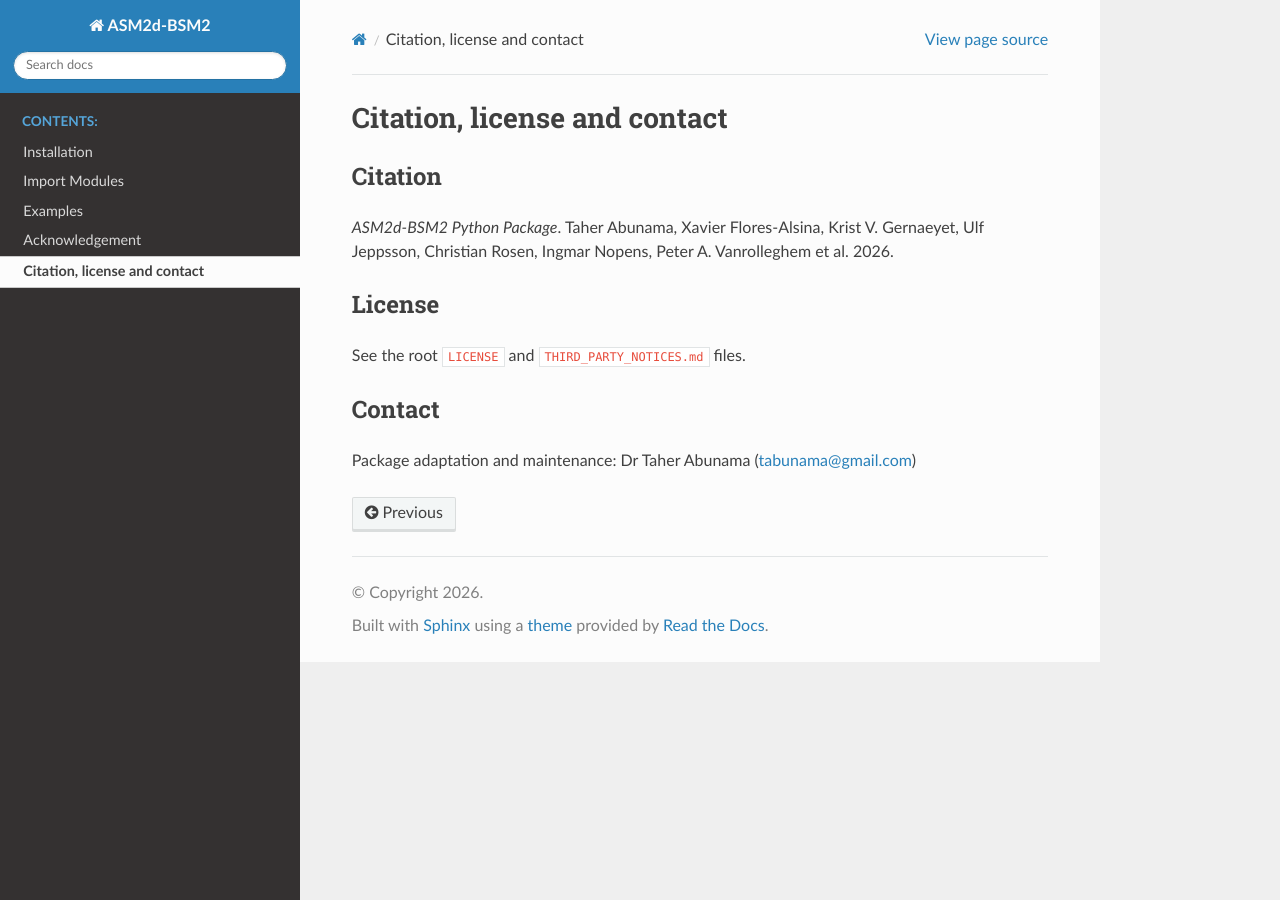
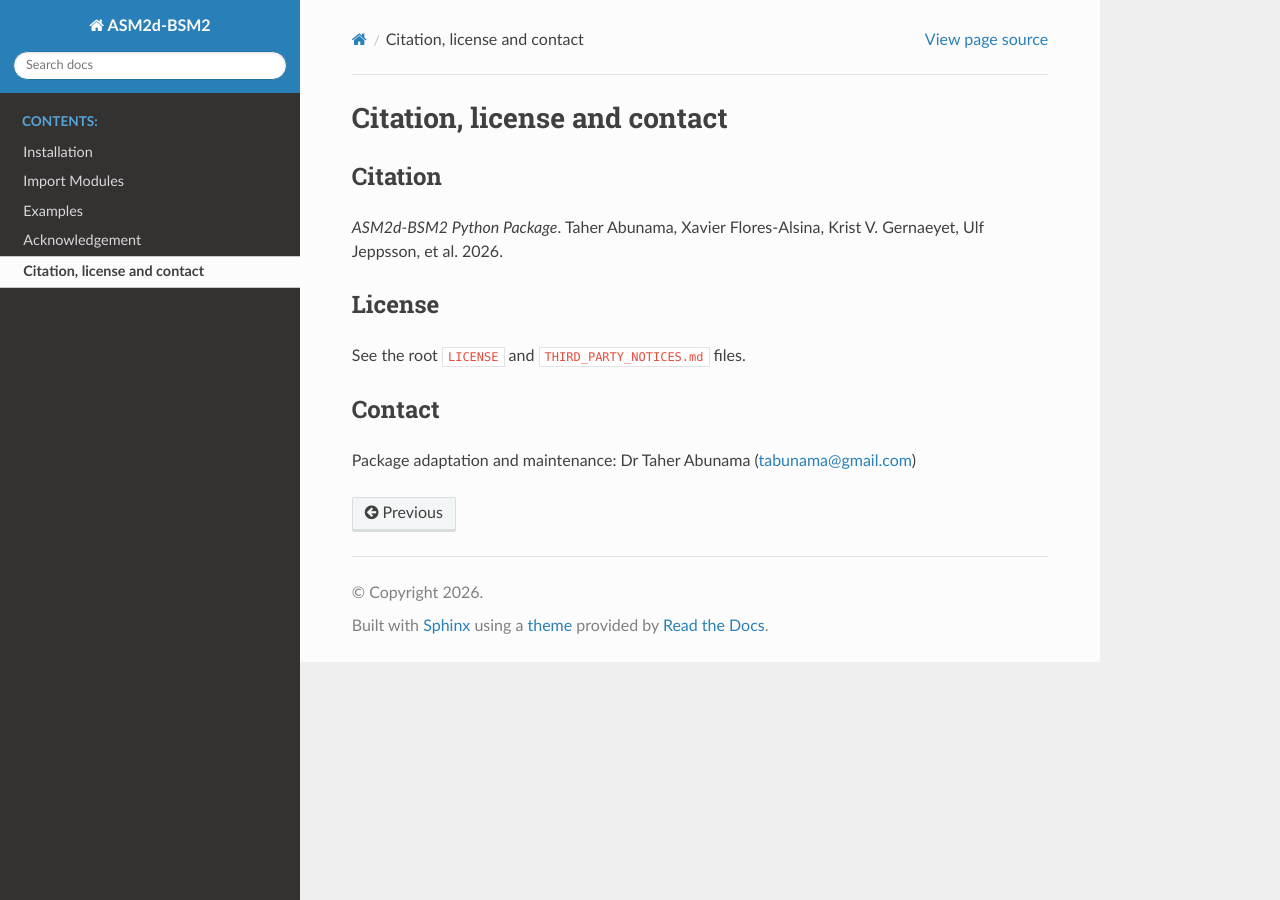
Before and after one commit to tabunama/asm2dbsm2, a Sphinx documentation site: the page built from docs/source/citation_license_contact.rst, in a window 1280 px wide. Built offline with Sphinx 7.4.7 and the Read the Docs theme 3.1.0, drawn with Linux system fonts in a browser that asks for light colours.

Commit message:
update docs

```diff
--- a/docs/source/citation_license_contact.rst
+++ b/docs/source/citation_license_contact.rst
@@ -4,7 +4,7 @@ Citation, license and contact
 Citation
 --------
 
-*ASM2d-BSM2 Python Package*. Taher Abunama, Xavier Flores-Alsina, Krist V. Gernaeyet, Ulf Jeppsson, Christian Rosen, Ingmar Nopens, Peter A. Vanrolleghem et al. 2026.
+*ASM2d-BSM2 Python Package*. Taher Abunama, Xavier Flores-Alsina, Krist V. Gernaeyet, Ulf Jeppsson, et al. 2026.
 
 License
 -------
```
Also changed, not shown: 5 other files.
